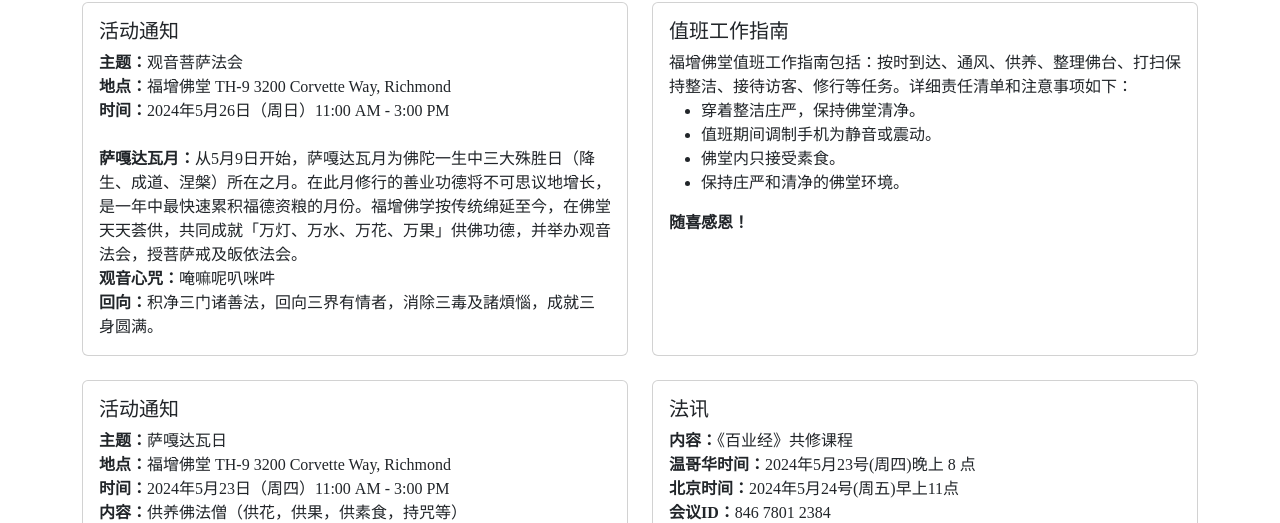
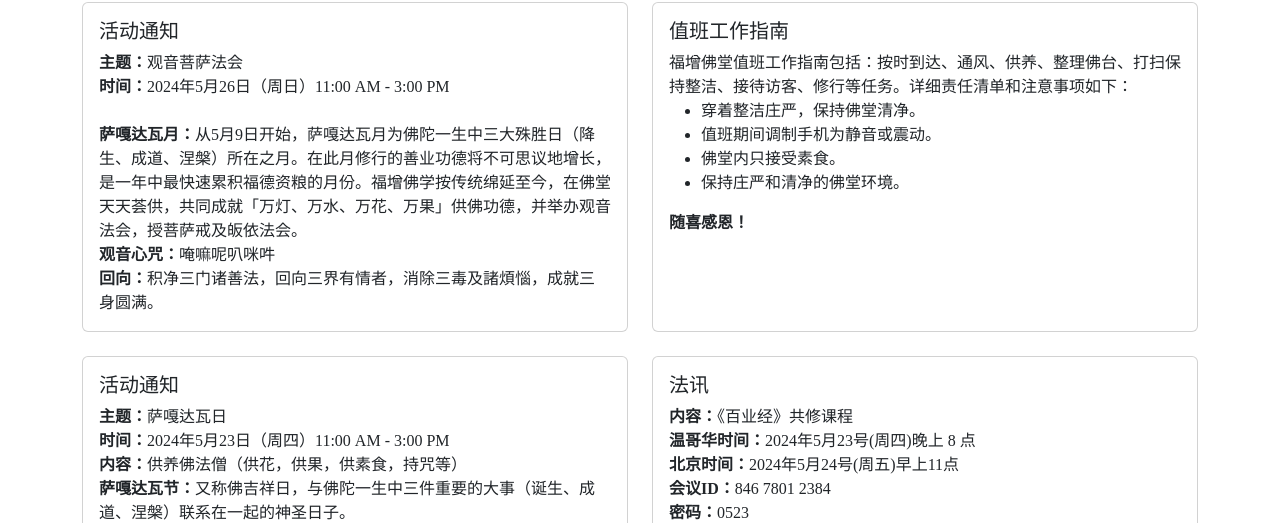
Before and after one commit to WanghanlinStephen/BlessFu, a React (Create React App) app: page /event in a window 1280 px wide. Shown: the part 218-741 px from the top of the page. Built offline with nearby package versions, Linux system fonts and the light colour scheme.

Commit message:
update address

```diff
--- a/src/components/Event/Event.js
+++ b/src/components/Event/Event.js
@@ -14,7 +14,7 @@ const Event = () => (
               <Card.Title>活动通知</Card.Title>
               <Card.Text>
                 <strong>主题：</strong>观音菩萨法会<br />
-                <strong>地点：</strong>福增佛堂 TH-9 3200 Corvette Way, Richmond<br />
+                {/* <strong>地点：</strong>福增佛堂 TH-9 3200 Corvette Way, Richmond<br /> */}
                 <strong>时间：</strong>2024年5月26日（周日）11:00 AM - 3:00 PM<br />
                 <br />
                 <strong>萨嘎达瓦月：</strong>从5月9日开始，萨嘎达瓦月为佛陀一生中三大殊胜日（降生、成道、涅槃）所在之月。在此月修行的善业功德将不可思议地增长，是一年中最快速累积福德资粮的月份。福增佛学按传统绵延至今，在佛堂天天荟供，共同成就「万灯、万水、万花、万果」供佛功德，并举办观音法会，授菩萨戒及皈依法会。<br />
@@ -50,7 +50,7 @@ const Event = () => (
               <Card.Title>活动通知</Card.Title>
               <Card.Text>
                 <strong>主题：</strong>萨嘎达瓦日<br />
-                <strong>地点：</strong>福增佛堂 TH-9 3200 Corvette Way, Richmond<br />
+                {/* <strong>地点：</strong>福增佛堂 TH-9 3200 Corvette Way, Richmond<br /> */}
                 <strong>时间：</strong>2024年5月23日（周四）11:00 AM - 3:00 PM<br />
                 <strong>内容：</strong>供养佛法僧（供花，供果，供素食，持咒等）<br />
                 <strong>萨嘎达瓦节：</strong>又称佛吉祥日，与佛陀一生中三件重要的大事（诞生、成道、涅槃）联系在一起的神圣日子。<br />
```
